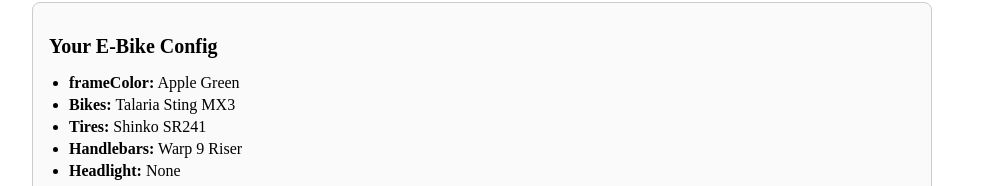
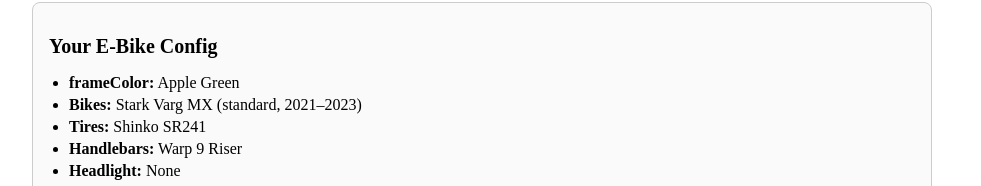
Before and after one commit to ThundxrCl0ud/ebike-simulator, a Next.js app: page / in a window 1280 px wide. Shown: the part 310-496 px from the top of the page, without its empty margins (158-1139 px from the left). Built offline with nearby package versions, Linux system fonts and the light colour scheme.

Commit message:
Update index.js

```diff
--- a/pages/index.js
+++ b/pages/index.js
@@ -120,6 +120,9 @@
     ],
   },
   Bikes: {
+  "Stark Varg": [
+    "Stark Varg MX (standard, 2021–2023)", "Stark Varg MX Alpha (80 hp)", "Stark Varg EX 60 hp (2025 enduro)", "Stark Varg EX Alpha 80 hp",
+    ],
   Talaria: [
     "Talaria Sting MX3", "Talaria Sting MX4", "Talaria Sting MX5", "Talaria Sting MX5 Pro", "Talaria Sting R MX4",
     "Talaria Sting R MX4 Expert Edition", "Talaria Sting R SX4", "Talaria Sting 60V Road Legal", "Talaria Dragon", "Talaria X3 Concept",
```
